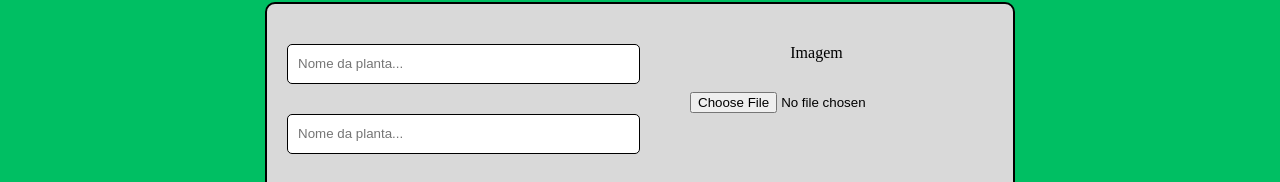
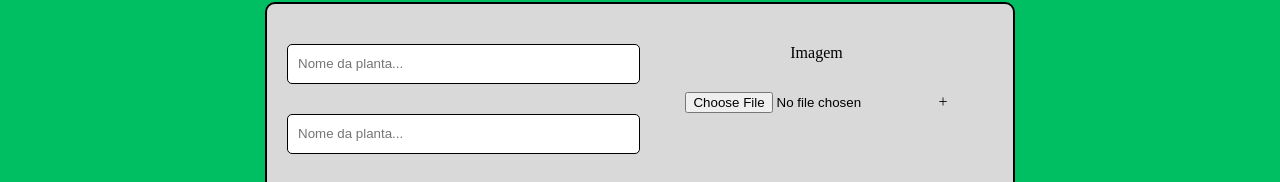
Before and after one commit to Walmir07/ecofy_web, a React (Vite) app in the folder frontend/: page /criar in a window 1280 px wide. Shown: the part 218-400 px from the top of the page. Built offline with nearby package versions, Linux system fonts and the light colour scheme.

Commit message:
Desenvolvendo campo de imagem com preview para cadastro de plantas

```diff
--- a/frontend/package.json
+++ b/frontend/package.json
@@ -10,6 +10,7 @@
     "preview": "vite preview"
   },
   "dependencies": {
+    "node": "^24.8.0",
     "react": "^19.1.0",
     "react-dom": "^19.1.0",
     "react-router-dom": "^7.7.0"
--- a/frontend/src/pages/Create/Create.jsx
+++ b/frontend/src/pages/Create/Create.jsx
@@ -1,9 +1,50 @@
-import React from 'react';
+import React, { useState } from 'react';
 import "./Create.css";
 import { Link } from 'react-router-dom';
 import imagemSeta from "/arrow-left.svg";
 
 const Create = () => {
+
+  const [imagem, setImagem] = useState(null);
+
+  const uploadImagemPlanta = (event) => {
+      const file = event.target.files[0];
+        if (file) {
+        const reader = new FileReader();
+        reader.onloadend = () => {
+          setImagem(reader.result); // Atualiza o estado com a imagem carregada
+        };
+        reader.readAsDataURL(file); // Lê o arquivo como uma URL de dados
+    }
+  };
+
+  const addPlanta = async (novaPlanta) => {
+  const response = await fetch('/api/plantas', {
+      method: 'POST',
+      headers: {
+        'Content-Type': 'application/json',
+      },
+      body: JSON.stringify(novaPlanta),
+  });
+};
+
+const submeterPlanta = (e) => {
+  e.preventDefault();
+  const novaPlanta = {
+
+    nomeProjeto, // 1 - Adicionar dados das plantas
+
+  };
+
+  console.log(novaPlanta);
+
+  addPlanta(novaPlanta);
+
+  setImagem(null); // 2 - Adicionar os sets dos dados
+
+}
+
+
   return (
     <div className='create'>
         <div className="area-voltar">
@@ -13,7 +54,7 @@ const Create = () => {
           </Link>
         </div>
         <div className='area-formulario'>
-            <div className='formulario'>
+            <div className='formulario' onSubmit={submeterPlanta}>
                 <div className="area-inputs">
                     <div className="dados">
                         <input type='text' placeholder='Nome da planta...'></input>
@@ -22,7 +63,19 @@ const Create = () => {
                     </div>
                     <div className="imagem">
                         <p>Imagem</p>
-                        <input type="file" />
+
+                        <label htmlFor='imagemPlanta' className='imagem-planta'>
+                            <input
+                                type='file'
+                                id='imagemPlanta'
+                                name='imagem'
+                                accept='image/*'
+                                onChange={uploadImagemPlanta}
+                            />
+                            <span className="add-image">{imagem ? "" : "+"}</span>
+                            {imagem && <img src={imagem} alt="Uploaded" />}
+                        </label>
+
                     </div>
                 </div>
                 <div className="area-salvar">
```
Also changed, not shown: 1 other file (tests, documents, lock files or other folders).
